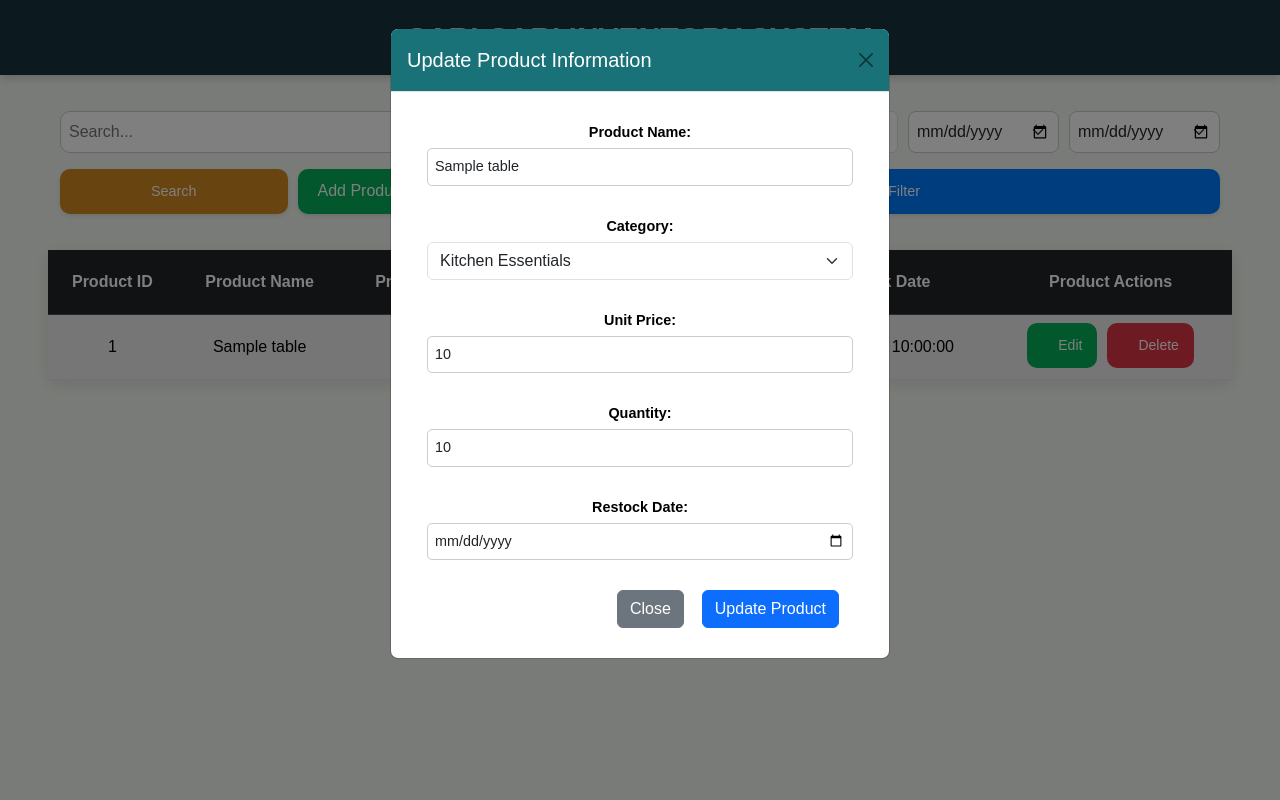
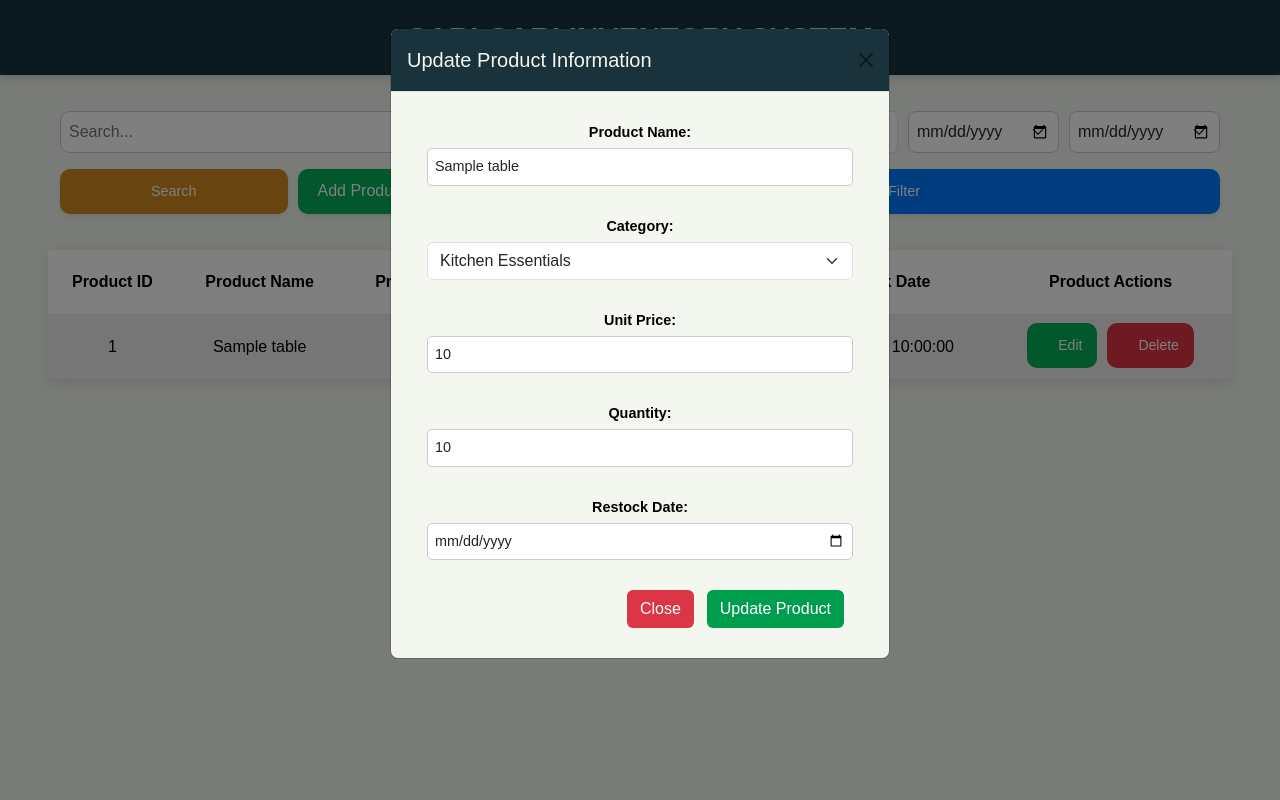
Before and after one commit to Torresypther/INVENTORY, a PHP site: page / in a window 1280 px wide, after a click on "Edit". Run offline with PHP 8.4, Linux system fonts and the light colour scheme; tables that the repository leaves empty or names only in its code hold one stand-in row (values such as "Sample post").

Commit message:
final na jud

```diff
--- a/add_product.css
+++ b/add_product.css
@@ -35,7 +35,7 @@ body{
     color: #f3f7f0;
 }
 .btnadd{
-    background-color: #4C9F70;
+    background-color: #04ae59;
 }
 
 .btnadd:hover{
--- a/edit.css
+++ b/edit.css
@@ -1,20 +1,8 @@
-body{
+.modal-content{
     margin: 0;
     padding: 0;
     font-family: Arial, Helvetica, sans-serif;
     background-color: #F3F7F0;
-}
-
-.nav_bar {
-    background-color: #19323C;
-    color: #F3F7F0;
-    padding: 15px;
-    text-align: center;
-    box-shadow: 0 2px 10px rgba(0, 0, 0, 0.2);
-    font-size: 30px;
-    font-weight: bold;
-    margin-bottom: 1rem;
-    width: 100%;
 }
 
 .form-update {
@@ -63,28 +51,22 @@ body{
     margin-right: 5px;
 }
 
-input[type="radio"] {
-    margin-right: 5px;
-}
-
-.radio-group {
-    display: flex;
-    align-items: center;
-    gap: 5px;
-}
-
 .modal-header {
-    background-color: #197278;
-    color: white;
+    background-color: #19323c;
+    color: #F3F7F0;
+    justify-content: space-around;
 }
 
 .modal-footer {
     color: white;
-    padding: 10px 10px;
+    padding: 10px 5px;
     border-top: none;
     display: flex;
     justify-content: flex-end;
-    gap: 10px;
+    gap: 5px;
+}
+.btn-close{
+    color:#F3F7F0;
 }
 
 button {
--- a/editModal.php
+++ b/editModal.php
@@ -45,8 +45,8 @@
           </div>
 
           <div class="modal-footer">
-            <button type="button" class="btn btn-secondary" data-bs-dismiss="modal">Close</button>
-            <button type="submit" class="btn btn-primary" name="update_product">Update Product</button>
+            <button type="button" class="btnClose btn" data-bs-dismiss="modal">Close</button>
+            <button type="submit" class="btnUpdate btn" name="update_product">Update Product</button>
           </div>
 
         </form>
--- a/index.css
+++ b/index.css
@@ -90,52 +91,28 @@ body{
 }
 
 .add_productbtn:hover {
-    background-color: #328757; /* Darker green on hover */
+    background-color: #328757;
 }
 
 .search_button {
-    background-color: #d18821; /* Orange */
+    background-color: #d18821;
 }
 
 .search_button:hover {
-    background-color: #c3780f; /* Darker orange on hover */
+    background-color: #c3780f;
 }
 
 .filter_button {
-    background-color: #007bff; /* Blue */
-    color: white; /* Ensure text is white */
+    background-color: #007bff;
+    color: white;
 }
 
 .filter_button:hover {
-    background-color: #0056b3; /* Darker blue on hover */
-}
-
-/* Optional: Additional styles for tables and other elements */
-.table-container {
-    margin-top: 20px; /* Space between filters and table */
-}
-
-.table {
-    width: 100%; /* Make table take full width */
-    margin-top: 10px; /* Space above the table */
+    background-color: #0056b3;
 }
 
 .table-hover tbody tr:hover {
-    background-color: rgba(0, 123, 255, 0.1); /* Light blue on row hover */
-}
-
-
-.table-container {
-    margin-top: 20px; /* Space between filters and table */
-}
-
-.table {
-    width: 100%; /* Make table take full width */
-    margin-top: 10px; /* Space above the table */
-}
-
-.table-hover tbody tr:hover {
-    background-color: rgba(0, 123, 255, 0.1); /* Light blue on row hover */
+    background-color: rgba(0, 123, 255, 0.1);
 }
 
 .table-container{
--- a/index.php
+++ b/index.php
@@ -88,13 +88,13 @@
 <div class="filters-container">
     <form action="index.php" method="POST">
         <div class="filters">
-            <select name="availability" class="form-select clearFilters">
+            <select name="availability" class="drop1 form-select clearFilters">
                 <option value="" disabled <?php echo ($availability == '') ? 'selected' : ''; ?>>Filter by Availability</option>
                 <option value="in_stock" <?php echo ($availability == 'in_stock') ? 'selected' : ''; ?>>In Stock</option>
                 <option value="out_of_stock" <?php echo ($availability == 'out_of_stock') ? 'selected' : ''; ?>>Out of Stock</option>
             </select>
 
-            <select name="category_filter" class="form-select">
+            <select name="category_filter" class="drop1 form-select">
                 <option value="" disabled <?php echo ($categoryFilter == '') ? 'selected' : ''; ?>>Filter by Category</option>
                 <option value="Kitchen Essentials" <?php echo ($categoryFilter == 'Kitchen Essentials') ? 'selected' : ''; ?>>Kitchen Essentials</option>
                 <option value="Laundry Essentials" <?php echo ($categoryFilter == 'Laundry Essentials') ? 'selected' : ''; ?>>Laundry Essentials</option>
@@ -118,7 +118,7 @@
 
 <div class="table-container">
     <table class="table table-hover text-center">
-        <thead class="table-dark">
+        <thead class="tablehead">
             <tr>
                 <th scope="col">Product ID</th>
                 <th scope="col">Product Name</th>
```
Also changed, not shown: other parts of index.css (+13 -17 lines).
